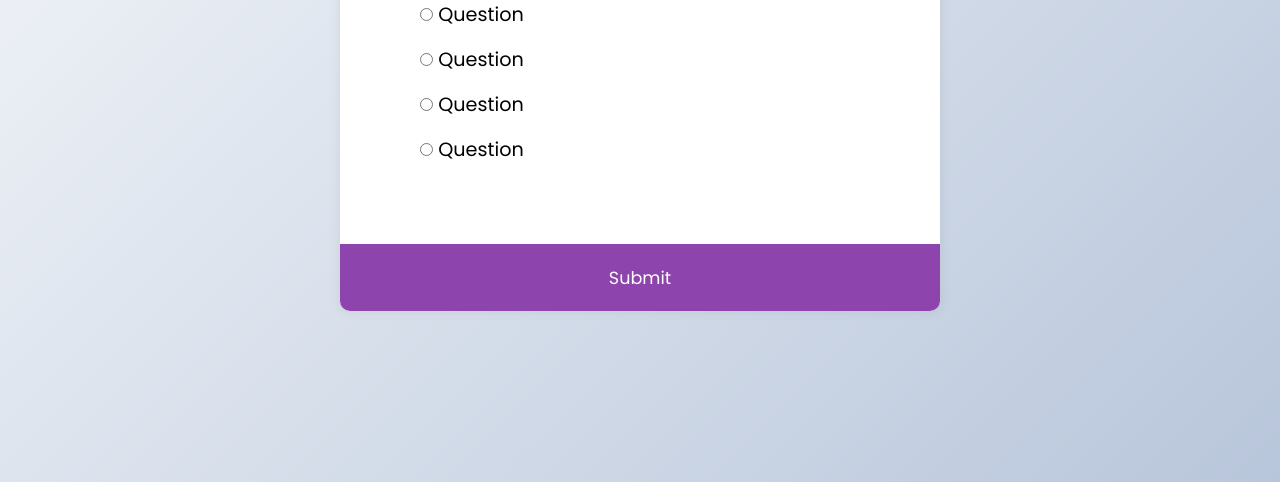
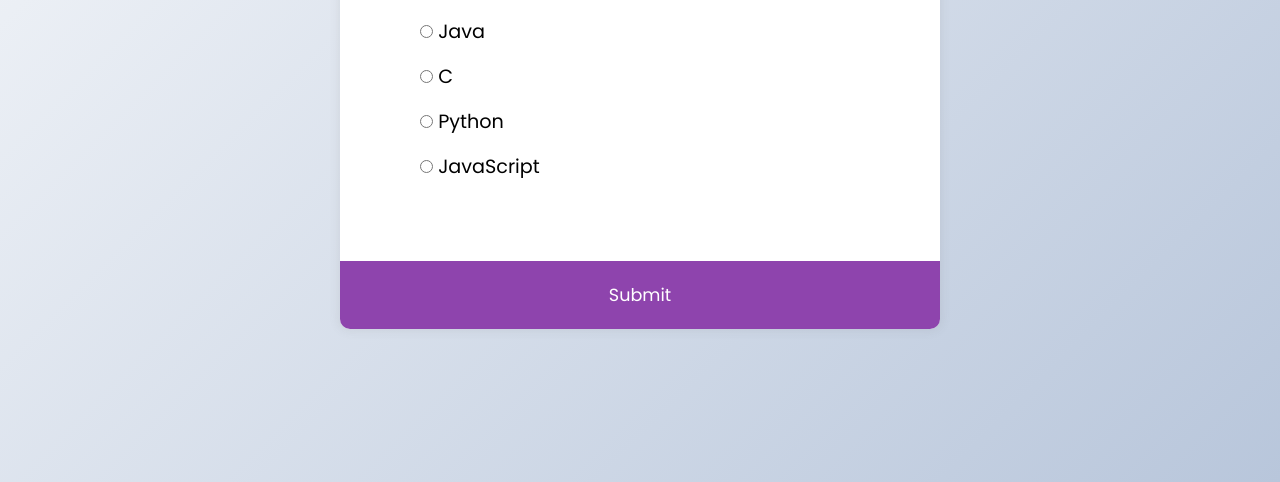
Before and after one commit to claudiodelkahez/quiz_app, a plain HTML site: page index.html in a window 1280 px wide. Shown: the part 318-800 px from the top of the page. Drawn offline with Linux system fonts and the light colour scheme.

Commit message:
Javascript done

```diff
--- a/index.html
+++ b/index.html
@@ -17,9 +17,9 @@
         />
     </head>
     <body>
-        <div class="quiz-container" id="qiuz">
+        <div class="quiz-container" id="quiz">
             <div class="quiz-header">
-                <h2 class="question">Question text</h2>
+                <h2 id="question">Question text</h2>
                 <ul>
                     <li>
                         <input
--- a/js/script.js
+++ b/js/script.js
@@ -0,0 +1,96 @@
+const quizData = [
+    {
+        question: "Wich lenguage runs in a web browser?",
+        a: "Java",
+        b: "C",
+        c: "Python",
+        d: "JavaScript",
+        correct: "d"
+    },
+    {
+        question: "What does CSS stand for?",
+        a: "Central Style Sheets",
+        b: "Cascading Style Sheets",
+        c: "Cascading Simple Sheets",
+        d: "Cars SUVs Sailboats",
+        correct: "b"
+    },
+    {
+        question: "What does CSS stand for?",
+        a: "Hypertext Markup Language",
+        b: "Hypertext Markdonw Lenguage",
+        c: "Hypertext Machine Lenguage",
+        d: "Helicopters Terminals Motorboats",
+        correct: "a"
+    },
+    {
+        question: "What year was JavaScript launched?",
+        a: "1996",
+        b: "1995",
+        c: "1994",
+        d: "none of the above",
+        correct: "b"
+    }
+];
+
+const quiz = document.getElementById('quiz')
+const answerElements = document.querySelectorAll('.answer')
+const questionElement = document.getElementById('question')
+
+const a_text = document.getElementById('a_text')
+const b_text = document.getElementById('b_text')
+const c_text = document.getElementById('c_text')
+const d_text = document.getElementById('d_text')
+
+const submitBtn = document.getElementById('submit')
+
+let currentQuiz = 0
+let score = 0
+
+loadQuiz()
+
+function loadQuiz() {
+    deselectAnswers()
+
+    const currentQuizData = quizData[currentQuiz]
+    questionElement.innerText = currentQuizData.question
+
+    a_text.innerText = currentQuizData.a
+    b_text.innerText = currentQuizData.b
+    c_text.innerText = currentQuizData.c
+    d_text.innerText = currentQuizData.d
+}
+
+function deselectAnswers() {
+    answerElements.forEach(answerEl => answerEl.checked = false)
+}
+
+function getSelected() {
+    let answer;
+
+    answerElements.forEach(answerEl => {
+        if (answerEl.checked) {
+            answer = answerEl.id
+        }
+    })
+    return answer
+}
+
+
+submitBtn.addEventListener('click', () => {
+    const answer = getSelected()
+    if (answer) {
+        if(answer === quizData[currentQuiz].correct) {
+            score++
+        }
+        currentQuiz++
+
+        if(currentQuiz < quizData.length) {
+            loadQuiz()
+        } else {
+            quiz.innerHTML = ` <h2> You answered ${score}/${quizData.length} correctly</h2>
+
+            <button onclick="location.reload()">Reload</button>`
+        }
+    }
+})
```
